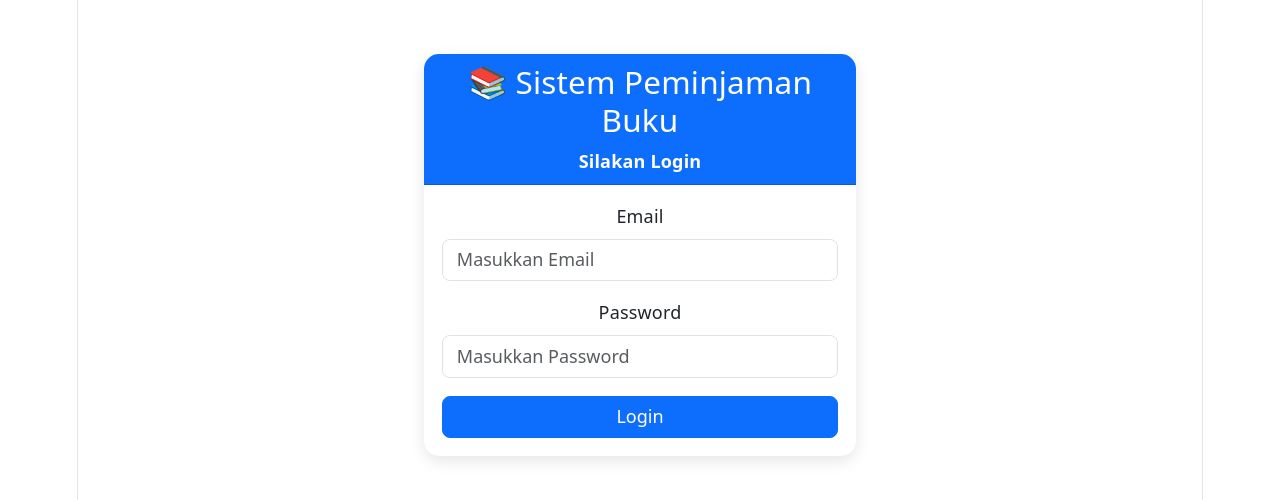
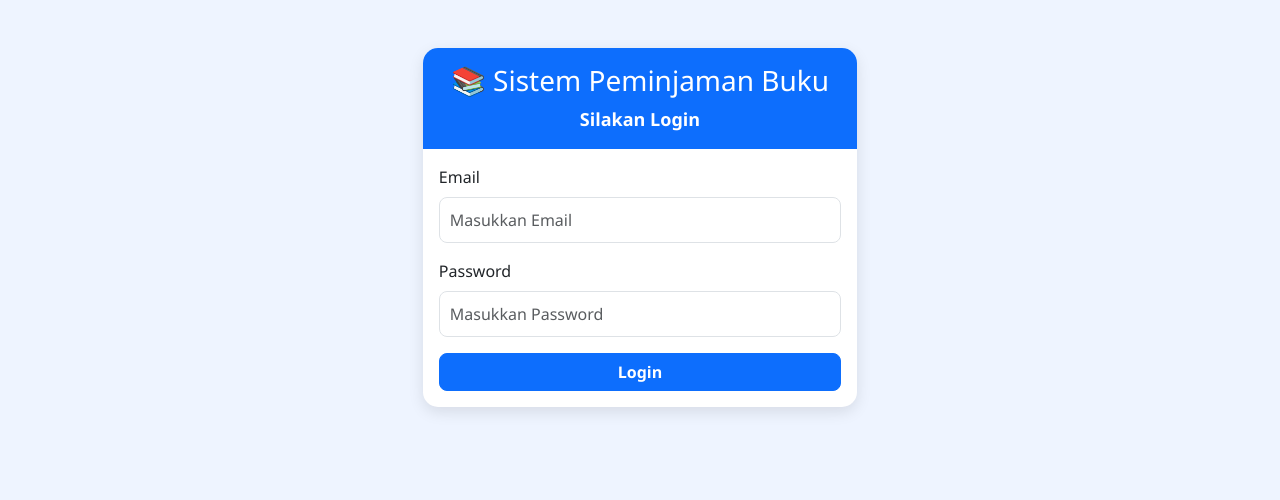
Before and after one commit to ifandi28/uas-pemrograman-web, a Svelte app in the folder frontend/: page / in a window 1280 px wide. Shown: the top 500 px of the page. Built offline with nearby package versions, Linux system fonts and the light colour scheme.

Commit message:
Memperbarui tampilan sistem peminjaman buku

```diff
--- a/frontend/src/App.svelte
+++ b/frontend/src/App.svelte
@@ -495,18 +495,22 @@
 
         <div>
 
-                <h2 class="mb-1">
+            <h2 class="fw-bold text-primary mb-1">
+
                 📚 Sistem Peminjaman Buku Perpustakaan
+
             </h2>
 
-                <small class="text-muted">
-                    Dashboard Admin
-                </small>
+            <p class="text-secondary mb-0">
+
+                Kelola Buku & Peminjaman Dengan Mudah
+
+            </p>
 
         </div>
 
         <button
-                class="btn btn-danger"
+            class="btn btn-outline-danger px-4"
             on:click={logout}>
 
             Logout
@@ -517,13 +521,76 @@
 
 </div>
 
+<!-- ================= Dashboard ================= -->
+
+<div class="row mb-4">
+
+    <div class="col-md-4">
+
+        <div class="card border-0 shadow-lg bg-primary text-white">
+
+            <div class="card-body text-center py-4">
+
+                <div style="font-size:55px;">📚</div>
+
+                <h1 class="fw-bold">{books.length}</h1>
+
+                <p class="mb-0">Total Buku</p>
+
+            </div>
+
+        </div>
+
+    </div>
+
+    <div class="col-md-4">
+
+        <div class="card border-0 shadow-lg bg-warning text-dark">
+
+            <div class="card-body text-center py-4">
+
+                <div style="font-size:55px;">📖</div>
+
+                <h1 class="fw-bold">
+                    {peminjaman.filter(x => x.status === "Dipinjam").length}
+                </h1>
+
+                <p class="mb-0">Sedang Dipinjam</p>
+
+            </div>
+
+        </div>
+
+    </div>
+
+    <div class="col-md-4">
+
+        <div class="card border-0 shadow-lg bg-success text-white">
+
+            <div class="card-body text-center py-4">
+
+                <div style="font-size:55px;">✅</div>
+
+                <h1 class="fw-bold">
+                    {peminjaman.filter(x => x.status === "Dikembalikan").length}
+                </h1>
+
+                <p class="mb-0">Sudah Dikembalikan</p>
+
+            </div>
+
+        </div>
+
+    </div>
+
+</div>
     <!-- ========================= -->
     <!-- DATA PEMINJAMAN -->
     <!-- ========================= -->
 
     <div class="card shadow mt-4">
 
-        <div class="card-header bg-success text-white">
+        <div class="card-header text-white" style="background:#1E40AF;">
 
             <h5 class="mb-0">
                 📖 Data Peminjaman Buku
@@ -622,7 +689,7 @@
             </div>
 
             <button
-                class="btn btn-success"
+                class="btn btn-primary px-4"
                 on:click={tambahPeminjaman}>
 
                 Simpan Peminjaman
@@ -635,7 +702,7 @@
 
             <div class="table-responsive">
 
-                <table class="table table-bordered table-striped">
+                <table class="table table-hover align-middle">
 
                     <thead class="table-dark">
 
@@ -736,7 +803,7 @@
 
     <div class="card shadow mb-4 mt-4">
 
-        <div class="card-header bg-success text-white">
+        <div class="card-header text-white" style="background:#2563EB;">
 
             <h5 class="mb-0">
 
@@ -808,7 +875,7 @@
             {#if editId}
 
                 <button
-                    class="btn btn-warning"
+                    class="btn btn-warning px-4"
                     on:click={updateBuku}>
 
                     Update Buku
@@ -818,7 +885,7 @@
             {:else}
 
                 <button
-                    class="btn btn-success"
+                    class="btn btn-primary px-4"
                     on:click={tambahBuku}>
 
                     Tambah Buku
@@ -835,7 +902,7 @@
 
     <div class="card shadow">
 
-        <div class="card-header bg-primary text-white">
+        <div class="card-header text-white" style="background:#1E3A8A;">
 
             <h5 class="mb-0">
 
@@ -849,24 +916,16 @@
 
             <!-- SEARCH -->
 
-            <div class="row mb-3">
-
-                <div class="col-md-4">
-
             <input
-                        class="form-control"
+    class="form-control shadow-sm"
     bind:value={search}
-                        placeholder="🔍 Cari Judul Buku...">
-
-                </div>
-
-            </div>
+    placeholder="🔍 Cari judul buku...">
 
             <!-- TABLE -->
 
             <div class="table-responsive">
 
-                <table class="table table-bordered table-hover table-striped">
+                <table class="table table-hover align-middle">
 
                     <thead class="table-dark">
 
--- a/frontend/src/app.css
+++ b/frontend/src/app.css
@@ -1,296 +1,117 @@
-:root {
-  --text: #6b6375;
-  --text-h: #08060d;
-  --bg: #fff;
-  --border: #e5e4e7;
-  --code-bg: #f4f3ec;
-  --accent: #aa3bff;
-  --accent-bg: rgba(170, 59, 255, 0.1);
-  --accent-border: rgba(170, 59, 255, 0.5);
-  --social-bg: rgba(244, 243, 236, 0.5);
-  --shadow:
-    rgba(0, 0, 0, 0.1) 0 10px 15px -3px, rgba(0, 0, 0, 0.05) 0 4px 6px -2px;
-
-  --sans: system-ui, 'Segoe UI', Roboto, sans-serif;
-  --heading: system-ui, 'Segoe UI', Roboto, sans-serif;
-  --mono: ui-monospace, Consolas, monospace;
-
-  font: 18px/145% var(--sans);
-  letter-spacing: 0.18px;
-  color-scheme: light dark;
-  color: var(--text);
-  background: var(--bg);
-  font-synthesis: none;
-  text-rendering: optimizeLegibility;
-  -webkit-font-smoothing: antialiased;
-  -moz-osx-font-smoothing: grayscale;
-
-  @media (max-width: 1024px) {
-    font-size: 16px;
-  }
+body{
+    background:#f5f7fb;
+    font-family:'Segoe UI',sans-serif;
 }
 
-@media (prefers-color-scheme: dark) {
-  :root {
-    --text: #9ca3af;
-    --text-h: #f3f4f6;
-    --bg: #16171d;
-    --border: #2e303a;
-    --code-bg: #1f2028;
-    --accent: #c084fc;
-    --accent-bg: rgba(192, 132, 252, 0.15);
-    --accent-border: rgba(192, 132, 252, 0.5);
-    --social-bg: rgba(47, 48, 58, 0.5);
-    --shadow:
-      rgba(0, 0, 0, 0.4) 0 10px 15px -3px, rgba(0, 0, 0, 0.25) 0 4px 6px -2px;
+.container{
+    max-width:1300px;
 }
 
-  #social .button-icon {
-    filter: invert(1) brightness(2);
-  }
+.card{
+    border:none;
+    border-radius:18px;
+    box-shadow:0 8px 20px rgba(0,0,0,.08);
+    transition:.3s;
 }
 
-body {
-  margin: 0;
+.card:hover{
+    transform:translateY(-3px);
 }
 
-h1,
-h2 {
-  font-family: var(--heading);
-  font-weight: 500;
-  color: var(--text-h);
+.card-header{
+    border:none;
+    font-weight:bold;
+    font-size:18px;
 }
 
-h1 {
-  font-size: 56px;
-  letter-spacing: -1.68px;
-  margin: 32px 0;
-  @media (max-width: 1024px) {
-    font-size: 36px;
-    margin: 20px 0;
-  }
-}
-h2 {
-  font-size: 24px;
-  line-height: 118%;
-  letter-spacing: -0.24px;
-  margin: 0 0 8px;
-  @media (max-width: 1024px) {
-    font-size: 20px;
-  }
-}
-p {
-  margin: 0;
+.table{
+    border-radius:12px;
+    overflow:hidden;
 }
 
-code,
-.counter {
-  font-family: var(--mono);
-  display: inline-flex;
-  border-radius: 4px;
-  color: var(--text-h);
+.table thead{
+    background:#1E3A8A;
+    color:white;
 }
 
-code {
-  font-size: 15px;
-  line-height: 135%;
-  padding: 4px 8px;
-  background: var(--code-bg);
+.table th{
+    text-align:center;
+    vertical-align:middle;
 }
 
-.counter {
-  font-size: 16px;
-  padding: 5px 10px;
-  border-radius: 5px;
-  color: var(--accent);
-  background: var(--accent-bg);
-  border: 2px solid transparent;
-  transition: border-color 0.3s;
-  margin-bottom: 24px;
-
-  &:hover {
-    border-color: var(--accent-border);
-  }
-  &:focus-visible {
-    outline: 2px solid var(--accent);
-    outline-offset: 2px;
-  }
+.table td{
+    vertical-align:middle;
 }
 
-.hero {
-  position: relative;
-
-  .base,
-  .framework,
-  .vite {
-    inset-inline: 0;
-    margin: 0 auto;
+.table tbody tr:hover{
+    background:#EEF5FF;
 }
 
-  .base {
-    width: 170px;
-    position: relative;
-    z-index: 0;
+.btn{
+    border-radius:10px;
+    font-weight:600;
 }
 
-  .framework,
-  .vite {
-    position: absolute;
+.form-control,
+.form-select{
+    border-radius:10px;
 }
 
-  .framework {
-    z-index: 1;
-    top: 34px;
-    height: 28px;
-    transform: perspective(2000px) rotateZ(300deg) rotateX(44deg) rotateY(39deg)
-      scale(1.4);
+.shadow{
+    box-shadow:0 10px 25px rgba(0,0,0,.08)!important;
 }
 
-  .vite {
-    z-index: 0;
-    top: 107px;
-    height: 26px;
-    width: auto;
-    transform: perspective(2000px) rotateZ(300deg) rotateX(40deg) rotateY(39deg)
-      scale(0.8);
-  }
+.badge{
+    font-size:14px;
+    padding:8px 12px;
 }
 
-#app {
-  width: 1126px;
-  max-width: 100%;
-  margin: 0 auto;
-  text-align: center;
-  border-inline: 1px solid var(--border);
-  min-height: 100svh;
-  display: flex;
-  flex-direction: column;
-  box-sizing: border-box;
+
+body{
+    background:#EEF4FF;
 }
 
-#center {
-  display: flex;
-  flex-direction: column;
-  gap: 25px;
-  place-content: center;
-  place-items: center;
-  flex-grow: 1;
-
-  @media (max-width: 1024px) {
-    padding: 32px 20px 24px;
-    gap: 18px;
-  }
+.card{
+    border:none;
+    border-radius:18px;
 }
 
-#next-steps {
-  display: flex;
-  border-top: 1px solid var(--border);
-  text-align: left;
-
-  & > div {
-    flex: 1 1 0;
-    padding: 32px;
-    @media (max-width: 1024px) {
-      padding: 24px 20px;
-    }
+.card-header{
+    border:none;
+    font-weight:600;
+    padding:16px 20px;
 }
 
-  .icon {
-    margin-bottom: 16px;
-    width: 22px;
-    height: 22px;
+.form-control,
+.form-select{
+    border-radius:10px;
+    padding:10px;
 }
 
-  @media (max-width: 1024px) {
-    flex-direction: column;
-    text-align: center;
-  }
+.btn{
+    border-radius:10px;
+    transition:.25s;
 }
 
-#docs {
-  border-right: 1px solid var(--border);
-
-  @media (max-width: 1024px) {
-    border-right: none;
-    border-bottom: 1px solid var(--border);
-  }
+.btn:hover{
+    transform:translateY(-2px);
 }
 
-#next-steps ul {
-  list-style: none;
-  padding: 0;
-  display: flex;
-  gap: 8px;
-  margin: 32px 0 0;
-
-  .logo {
-    height: 18px;
+.table{
+    border-radius:12px;
+    overflow:hidden;
 }
 
-  a {
-    color: var(--text-h);
-    font-size: 16px;
-    border-radius: 6px;
-    background: var(--social-bg);
-    display: flex;
-    padding: 6px 12px;
-    align-items: center;
-    gap: 8px;
-    text-decoration: none;
-    transition: box-shadow 0.3s;
-
-    &:hover {
-      box-shadow: var(--shadow);
-    }
-    .button-icon {
-      height: 18px;
-      width: 18px;
-    }
+.table thead{
+    background:#1E3A8A;
+    color:white;
 }
 
-  @media (max-width: 1024px) {
-    margin-top: 20px;
-    flex-wrap: wrap;
-    justify-content: center;
-
-    li {
-      flex: 1 1 calc(50% - 8px);
+.badge{
+    padding:8px 14px;
+    font-size:13px;
 }
 
-    a {
-      width: 100%;
-      justify-content: center;
-      box-sizing: border-box;
+.shadow-lg{
+    box-shadow:0 12px 30px rgba(0,0,0,.12)!important;
 }
-  }
-}
-
-#spacer {
-  height: 88px;
-  border-top: 1px solid var(--border);
-  @media (max-width: 1024px) {
-    height: 48px;
-  }
-}
-
-.ticks {
-  position: relative;
-  width: 100%;
-
-  &::before,
-  &::after {
-    content: '';
-    position: absolute;
-    top: -4.5px;
-    border: 5px solid transparent;
-  }
-
-  &::before {
-    left: 0;
-    border-left-color: var(--border);
-  }
-  &::after {
-    right: 0;
-    border-right-color: var(--border);
-  }
-}
```
Lines whose indentation alone changed are shown as unchanged.
